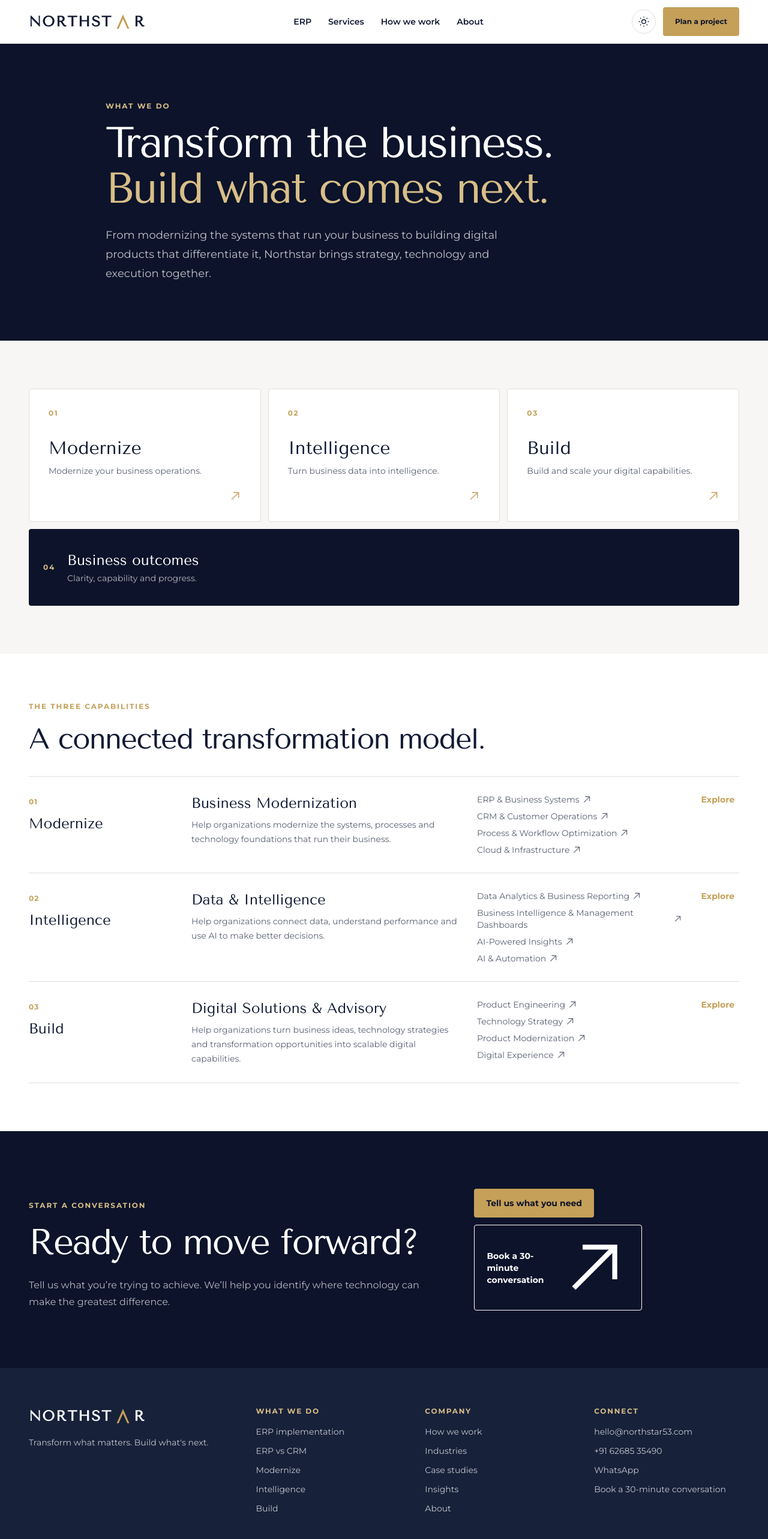
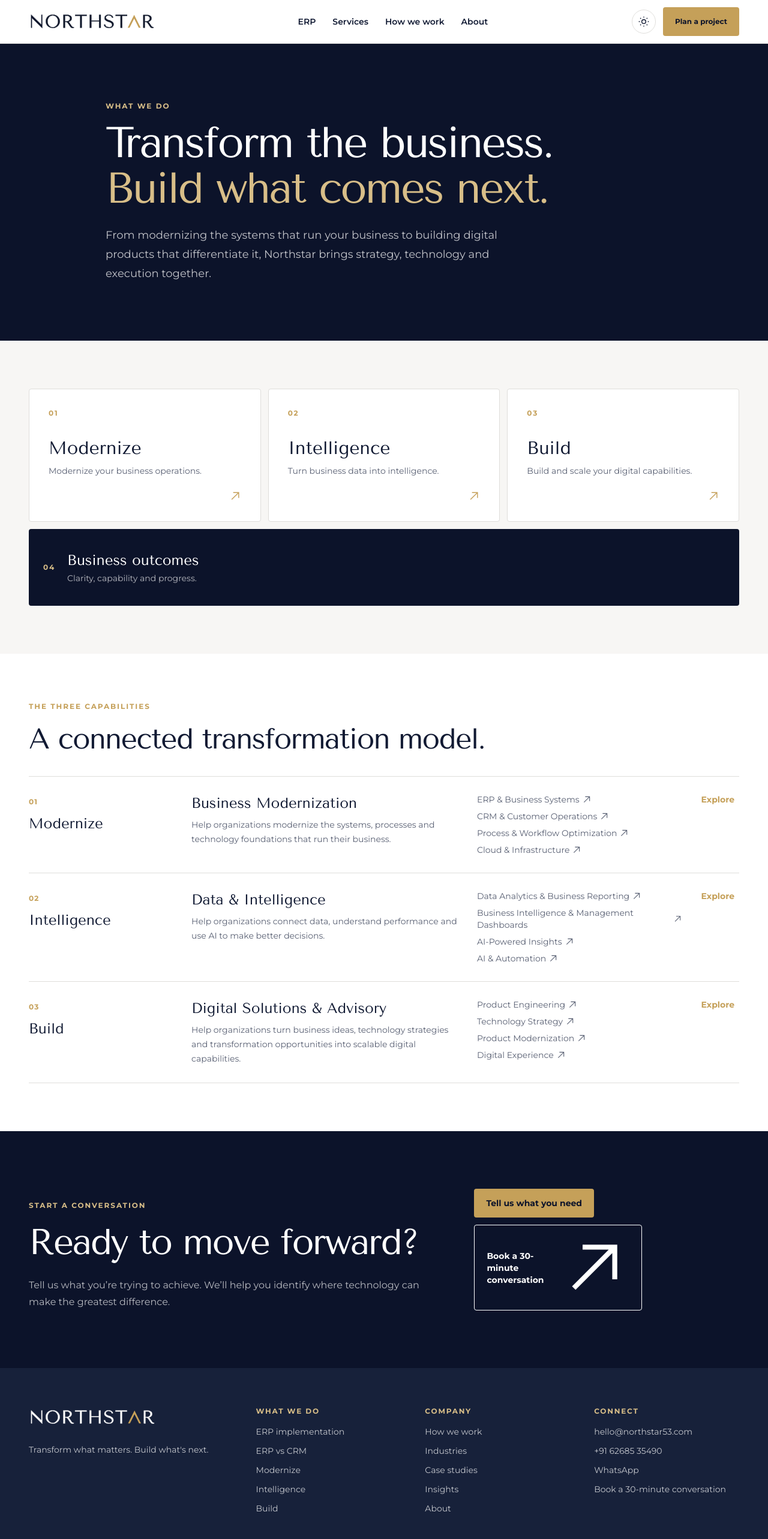
Before and after one commit to mufaddal7/northstar-web-app, a Next.js app: page /what-we-do in a window 1280 px wide. Shown: the top 2566 px of the page at 60% size. Built offline with nearby package versions, Linux system fonts and the light colour scheme.

Commit message:
Logo Update

```diff
--- a/app/globals.css
+++ b/app/globals.css
@@ -60,6 +60,30 @@
   color-scheme: light;
 }
 
+.brand-logo-dark {
+  display: none;
+}
+
+:root[data-theme="dark"] .brand-logo-light,
+.brand-logo-inverse .brand-logo-light {
+  display: none;
+}
+
+:root[data-theme="dark"] .brand-logo-dark,
+.brand-logo-inverse .brand-logo-dark {
+  display: block;
+}
+
+@media (prefers-color-scheme: dark) {
+  :root:not([data-theme]) .brand-logo-light {
+    display: none;
+  }
+
+  :root:not([data-theme]) .brand-logo-dark {
+    display: block;
+  }
+}
+
 @layer base {
   html {
     scroll-behavior: smooth;
--- a/components/brand.tsx
+++ b/components/brand.tsx
@@ -1,16 +1,29 @@
 import Link from "next/link";
-import { CompassMark } from "@/components/icons";
+import Image from "next/image";
 
 export function Brand({ inverse = false }: { inverse?: boolean }) {
   return (
     <Link
-      className={`inline-flex shrink-0 items-center gap-1 font-display text-xl font-bold tracking-[0.08em] sm:text-2xl ${inverse ? "text-white" : "text-foreground"}`}
+      className={`inline-flex shrink-0 items-center ${inverse ? "brand-logo-inverse" : ""}`}
       href="/"
       aria-label="Northstar home"
     >
-      <span>NORTHST</span>
-      <CompassMark className="h-6 w-6 text-brand-gold sm:h-7 sm:w-7" />
-      <span>R</span>
+      <Image
+        alt=""
+        aria-hidden="true"
+        className="brand-logo-light h-8 w-auto sm:h-9"
+        height={75}
+        src="/Light%20Theme%20Logo.svg"
+        width={435}
+      />
+      <Image
+        alt=""
+        aria-hidden="true"
+        className="brand-logo-dark h-8 w-auto sm:h-9"
+        height={75}
+        src="/Dark%20theme%20logo.svg"
+        width={438}
+      />
     </Link>
   );
 }
--- a/components/model-diagram.tsx
+++ b/components/model-diagram.tsx
@@ -1,5 +1,5 @@
 import Link from "next/link";
-import { ArrowUpRight, CompassMark } from "@/components/icons";
+import { ArrowUpRight } from "@/components/icons";
 import { pillars } from "@/lib/site-data";
 
 export function ModelDiagram({ compact = false }: { compact?: boolean }) {
```
Also changed, not shown: public/Dark theme logo.svg (added), public/Light Theme Logo.svg (added).
